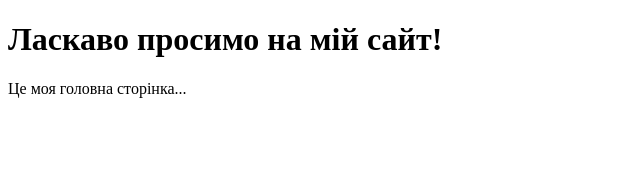
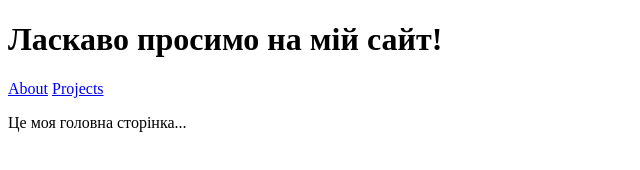
Before and after one commit to HelenZav01/my-portfolio, a plain HTML site: page index.html in a window 1280 px wide. Shown: the whole page, without its empty margins (0-640 px from the left). Drawn offline with Linux system fonts and the light colour scheme.

Commit message:
Add navigation

```diff
--- a/index.html
+++ b/index.html
@@ -5,7 +5,10 @@
 </head>
 <body>
     <h1>Ласкаво просимо на мій сайт!</h1>
-
+<nav>
+    <a href="about.html">About</a>
+    <a href="projects.html">Projects</a>
+</nav>
 
     <p>Це моя головна сторінка...</p>
 </body>
```
Also changed, not shown: project.html (added, +15 -0 lines).
